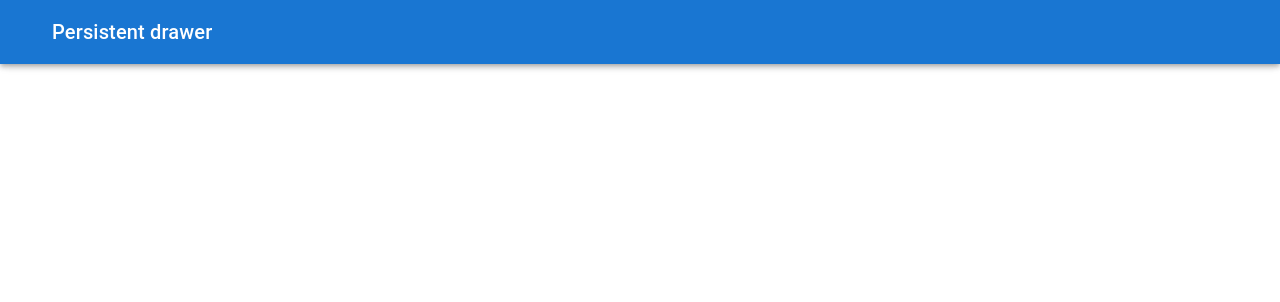
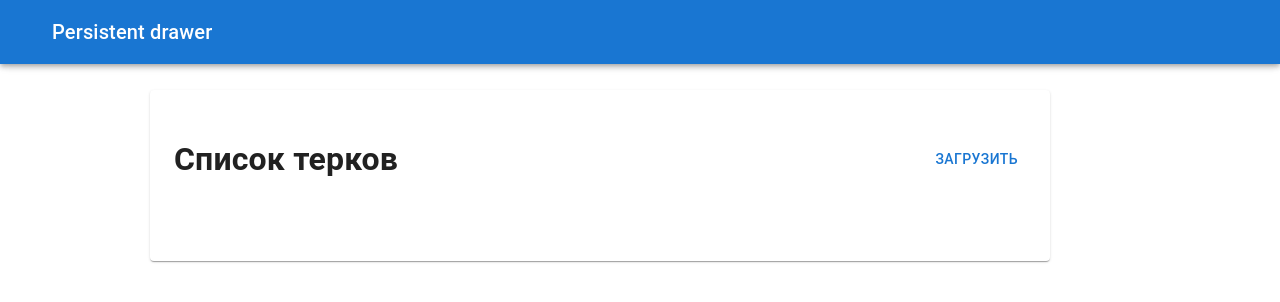
Before and after one commit to zlzxFCC/MusicPlatform, a Next.js app in the folder frontend/: page /tracks in a window 1280 px wide. Shown: the top 302 px of the page. Built offline with nearby package versions, Linux system fonts and the light colour scheme; some icons are missing.

Commit message:
Frontend: TrackList

```diff
--- /dev/null
+++ b/frontend/components/TrackItem/TrackItem.tsx
@@ -0,0 +1,18 @@
+import React from 'react'
+import { ITrack } from '../../types/track'
+import { Card } from '@material-ui/core'
+
+interface TrackItemProps {
+  track: ITrack
+  active?: boolean
+}
+
+const TrackItem: React.FC<TrackItemProps> = ({ track, active = false }) => {
+  return (
+    <Card>
+      {track.name}
+    </Card>
+  )
+}
+
+export default TrackItem
--- /dev/null
+++ b/frontend/components/TrackList/TrackList.tsx
@@ -0,0 +1,25 @@
+import React from 'react'
+import { ITrack } from '../../types/track'
+import { Box, Grid } from '@material-ui/core'
+import TrackItem from '../TrackItem/TrackItem'
+
+interface TrackListPros {
+  tracks: ITrack[]
+}
+
+const TrackList: React.FC<TrackListPros> = ({ tracks }) => {
+  return (
+    <Grid container direction="column">
+      <Box p={2}>
+        {tracks.map(track =>
+          <TrackItem
+            key={track._id}
+            track={track}
+          />
+        )}
+      </Box>
+    </Grid>
+  )
+}
+
+export default TrackList
--- a/frontend/pages/tracks/index.tsx
+++ b/frontend/pages/tracks/index.tsx
@@ -1,10 +1,27 @@
 import React from 'react'
 import MainLayout from '../../layouts/MainLayout'
+import { Grid, Card, Button, Box } from '@material-ui/core'
+import { useRouter } from 'next/router'
+import { ITrack } from '../../types/track'
+import TrackList from '../../components/TrackList/TrackList'
 
 const index = () => {
+  const router = useRouter()
+  const tracks : ITrack[] = []
+
   return (
     <MainLayout>
-
+      <Grid container justifyContent='center'>
+        <Card style={{width: 900}}>
+         <Box p={3}>
+           <Grid container justifyContent='space-between'>
+             <h1>Список терков</h1>
+             <Button onClick={() => router.push('/tracks/create')}>Загрузить</Button>
+           </Grid>
+         </Box>
+          <TrackList tracks={tracks}/>
+        </Card>
+      </Grid>
     </MainLayout>
   )
 }
--- /dev/null
+++ b/frontend/types/comment.tsx
@@ -0,0 +1,5 @@
+export interface IComment {
+  _id : string
+  username : string
+  text : string
+}
--- /dev/null
+++ b/frontend/types/track.tsx
@@ -0,0 +1,11 @@
+import { IComment } from './comment'
+
+export interface ITrack {
+  _id: string
+  name: string
+  artist: string
+  listens: number
+  picture: string
+  audio: string
+  comments: IComment[]
+}
```
Also changed, not shown: frontend/pages/tracks/create.tsx (added, +12 -0 lines).
